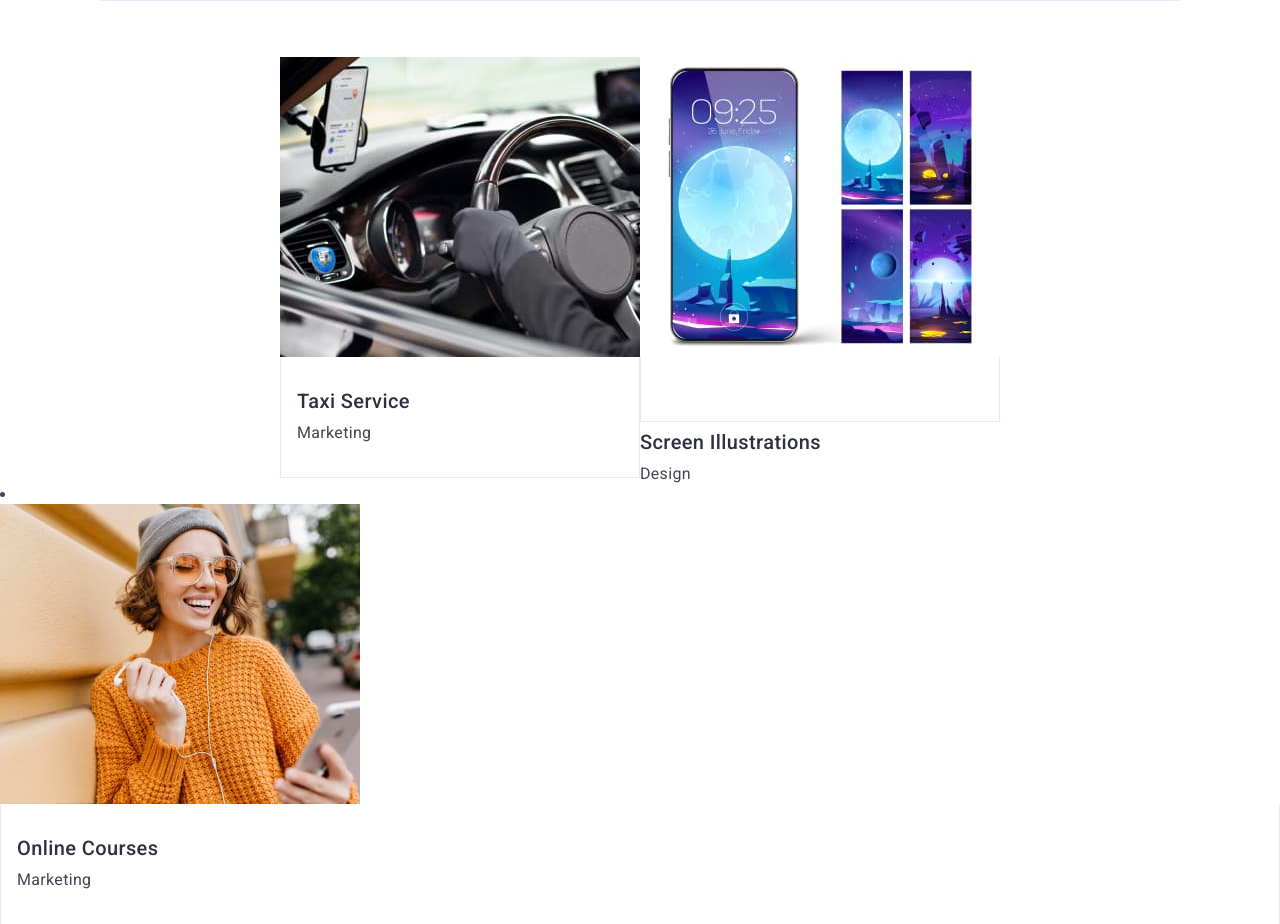
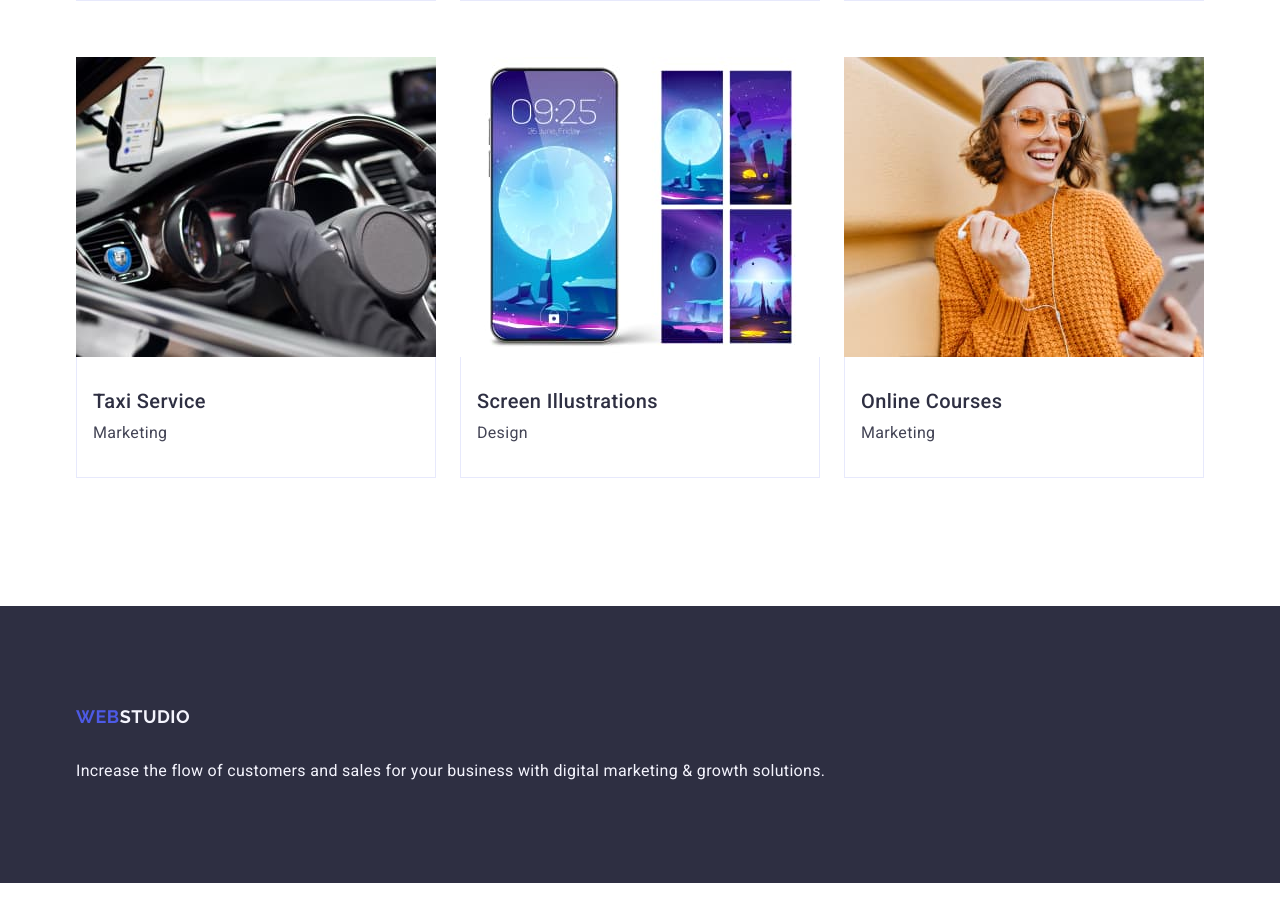
Before and after one commit to JuliaRasskazova/goit-markup-hw-03, a plain HTML site: page index.html in a window 1280 px wide. Shown: the part 2377-3301 px from the top of the page. After the commit the page ends 3260 px from the top, so only its background shows below. Drawn offline with nearby package versions, Linux system fonts and the light colour scheme.

Commit message:
Update index.html and css

```diff
--- a/css/styles.css
+++ b/css/styles.css
@@ -177,10 +177,9 @@ align-items: center;
     justify-content: center;
     flex-wrap: wrap;
     row-gap: 48px;
+    column-gap: 24px;
   }
-  .port-list {
 
-  }
   .add {
     display: flex;
     gap: 40px;
@@ -200,8 +199,7 @@ align-items: center;
     background-color: #2e2f42;
     width: 1440px;
     padding: 188px 0;
-
- }
+}
 
  .title {
     margin-bottom: 48px;
--- a/index.html
+++ b/index.html
@@ -147,6 +147,7 @@
                     <p class="text-portfolio">Marketing</p>
                     </div>
                      </li>
+
                 <li class="port-list"><img src="./images/7.jpg"
                     width="360"
                     height="300"
@@ -156,6 +157,7 @@
                     <p class="text-portfolio">App</p>
                     </div>
                     </li>
+
                 <li class="port-list"><img src="./images/8.jpg"
                     width="360"
                     height="300"
@@ -165,15 +167,17 @@
                     <p class="text-portfolio">Marketing</p>
                     </div>
                      </li>
+
                  <li class="port-list"><img src="./images/9.jpg"
                     width="360"
                     height="300"
                     alt="Screen Illustrations foto" />
-                    <div class="cards-port"></div>
+                    <div class="cards-port">
                     <h3 class="heading">Screen Illustrations</h3>
                     <p class="text-portfolio">Design</p>
                     </div>
                     </li>
+
                 <li class="port-list"><img src="./images/10.jpg"
                     width="360"
                     height="300"
```
